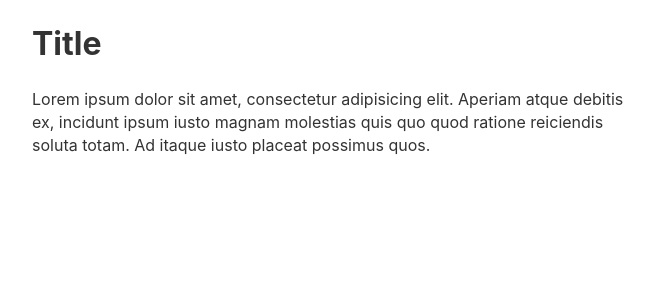
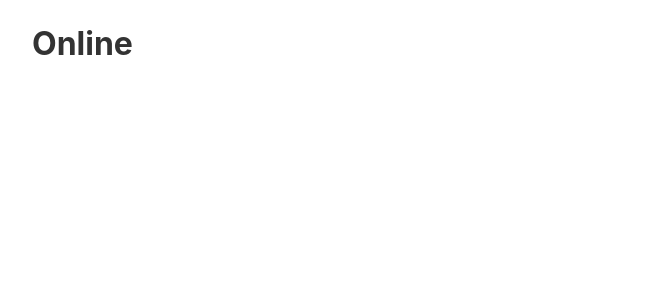
Before and after one commit to svensktutby/react-hooks, a React (Create React App) app: page / in a window 1280 px wide. Shown: the top 300 px of the page, without its empty margins (308-962 px from the left). Built offline with nearby package versions, Linux system fonts and the light colour scheme.

Commit message:
feat: useNetwork

```diff
--- a/src/App.tsx
+++ b/src/App.tsx
@@ -1,17 +1,15 @@
 import React, { FC } from 'react';
-import { useFadeIn } from './hooks/useFadeIn/useFadeIn';
+import useNetwork from './hooks/useNetwork';
 
 export const App: FC = () => {
-    const titleFadeInProps = useFadeIn<HTMLHeadingElement>(3, 1);
-    const paragraphFadeInProps = useFadeIn<HTMLHeadingElement>(2, 2);
+    const handleOnlineChange = (online: boolean) => console.log(online ? 'Online' : 'Offline');
+    type UseNetworkCallback = typeof handleOnlineChange;
+
+    const isOnline = useNetwork<UseNetworkCallback>(handleOnlineChange);
 
     return (
         <div className="app" style={{ width: 600, margin: '0 auto' }}>
-            <h1 {...titleFadeInProps}>Title</h1>
-            <p {...paragraphFadeInProps}>
-                Lorem ipsum dolor sit amet, consectetur adipisicing elit. Aperiam atque debitis ex, incidunt ipsum iusto
-                magnam molestias quis quo quod ratione reiciendis soluta totam. Ad itaque iusto placeat possimus quos.
-            </p>
+            <h1>{isOnline ? 'Online' : 'Offline'}</h1>
         </div>
     );
 };
--- /dev/null
+++ b/src/hooks/useNetwork/index.ts
@@ -0,0 +1 @@
+export { useNetwork as default } from './useNetwork';
--- /dev/null
+++ b/src/hooks/useNetwork/useNetwork.tsx
@@ -0,0 +1,21 @@
+import { useEffect, useState } from 'react';
+
+export const useNetwork = <T,>(onChange: T) => {
+    const [status, setStatus] = useState(navigator.onLine);
+
+    useEffect(() => {
+        const handleChange = () => {
+            if (typeof onChange === 'function') onChange(navigator.onLine);
+            setStatus(navigator.onLine);
+        };
+
+        window.addEventListener('online', handleChange);
+        window.addEventListener('offline', handleChange);
+        return () => {
+            window.removeEventListener('online', handleChange);
+            window.removeEventListener('offline', handleChange);
+        };
+    }, [onChange]);
+
+    return status;
+};
```
